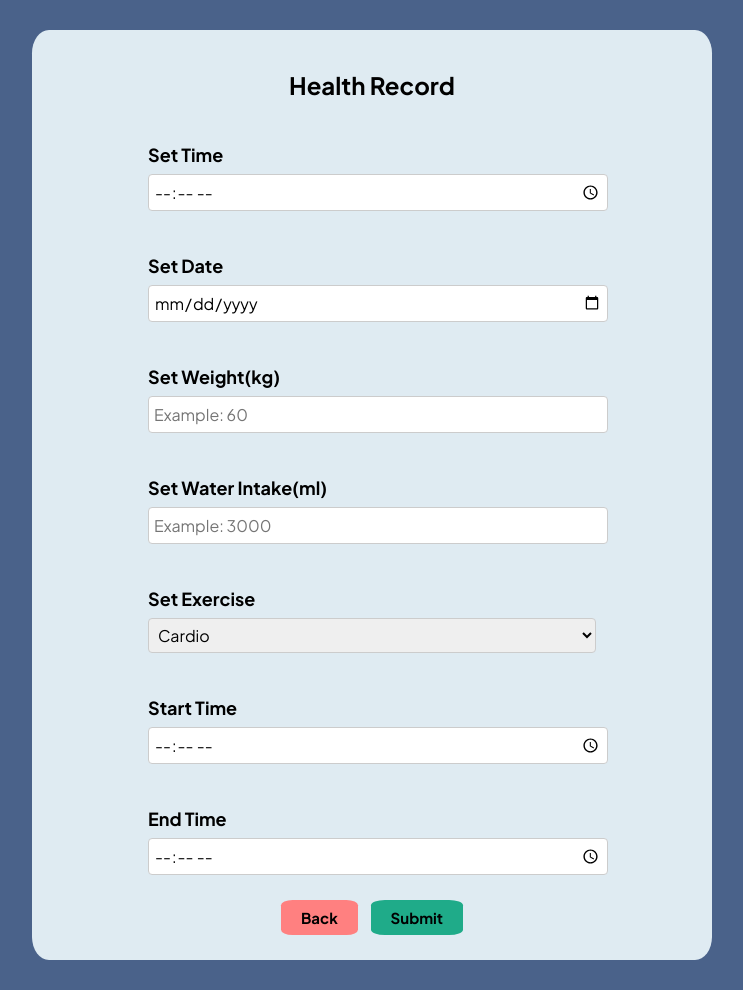
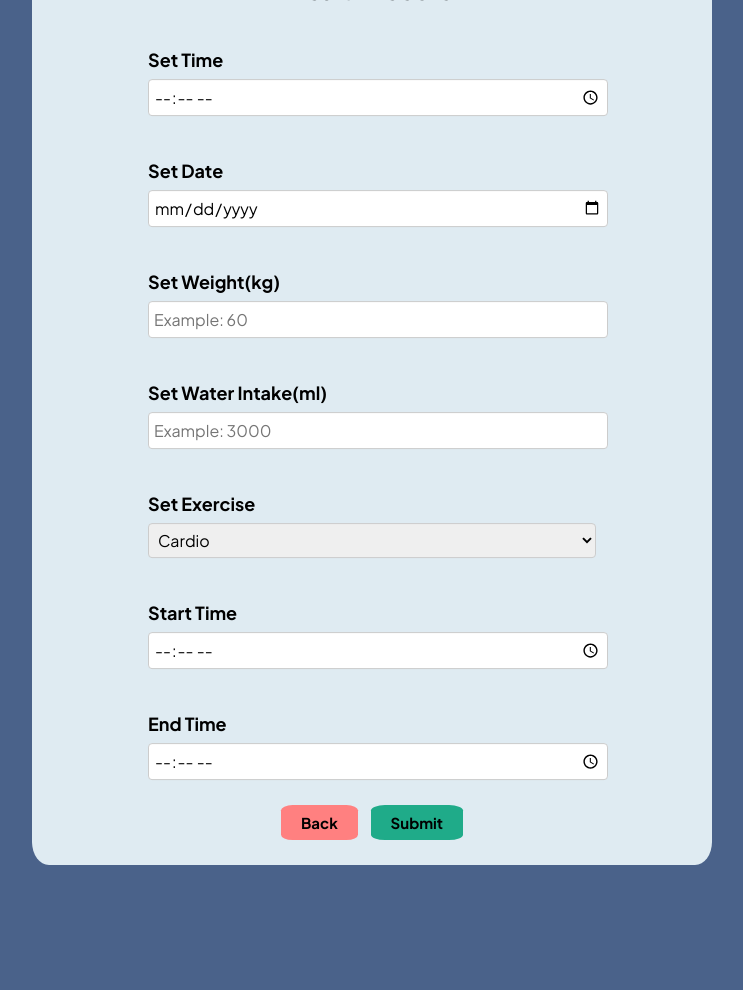
Before and after one commit to jimmerino2/FitnessApp, a PHP site: page /pages/form_health.php in a window 1280 px wide. Shown: the whole page, without its empty margins (268-1011 px from the left). After the commit the page ends 865 px from the top, so only its background shows below. Run offline with PHP 8.4, Linux system fonts and the light colour scheme.

Commit message:
Form styling add on 01

```diff
--- a/asset/css/forms.css
+++ b/asset/css/forms.css
@@ -1,15 +1,16 @@
 body{
-    display: flex;
-    justify-content: center;
     background-color: #4A628A;
 }
 
 .form_container{
-    margin: 30px;
+    position: absolute;
     background-color: #dfebf2 ;
     width: 40rem;
     border-radius: 2.5%;
     padding: 20px;
+    top: 50%;
+    left: 50%;
+    transform: translate(-50%, -50%);
 }
 
 a{
```
